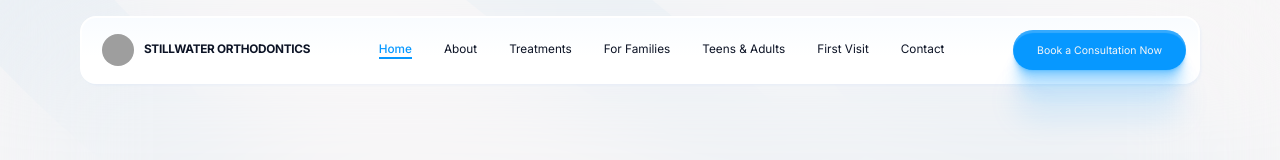
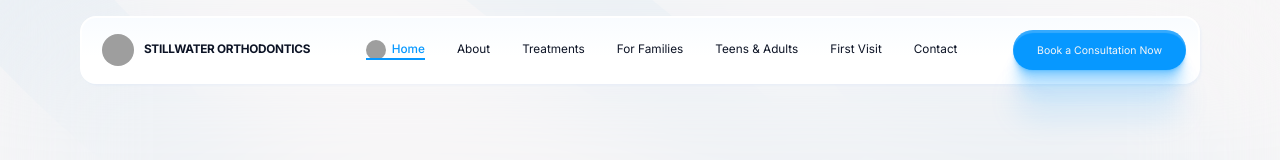
Before and after one commit to dmytro-webild/17636ea3-f3ca-4ea2-bd09-87e6e64eb334, a React (Vite) app: page / in a window 1280 px wide. Shown: the top 160 px of the page. Built offline with nearby package versions, Linux system fonts and the light colour scheme; grey boxes are pictures that could not be loaded; a web font is replaced by a local one.

Commit message:
Webild agent: <TARGET_ELEMENT> The user selected one element (not the whol

```diff
--- a/src/components/Layout.tsx
+++ b/src/components/Layout.tsx
@@ -10,7 +10,7 @@ export default function Layout() {
       <SiteBackgroundSlot />
       <NavbarInline
         logo="STILLWATER ORTHODONTICS"
-        logoImage="https://storage.googleapis.com/webild/users/user_3MGLJMV28y8bVnP1IkR5dvWEUbT/uploaded-1795121790842-362ywcfl.png"
+        logoImage="https://storage.googleapis.com/webild/users/user_3MGLJMV28y8bVnP1IkR5dvWEUbT/uploaded-1795122015742-6ti3zo6g.png"
         navItems={[
           { name: "Home", href: "/" },
           { name: "About", href: "/about" },
--- a/src/components/ui/NavbarInline.tsx
+++ b/src/components/ui/NavbarInline.tsx
@@ -11,7 +11,14 @@ interface NavbarInlineProps {
   ctaButton: { text: string; href: string };
 }
 
-const NavItem = ({ name, href, onClick }: { name: string; href: string; onClick?: () => void }) => {
+interface NavItemProps {
+  name: string;
+  href: string;
+  onClick?: () => void;
+  iconImage?: string;
+}
+
+const NavItem = ({ name, href, onClick, iconImage }: NavItemProps) => {
   const handleClick = useButtonClick(href, onClick);
   const location = useLocation();
   const isActive = location.pathname === href;
@@ -20,13 +27,20 @@ const NavItem = ({ name, href, onClick }: { name: string; href: string; onClick?
     <a
       href={href}
       onClick={handleClick}
-      className={`relative text-sm xl:text-base transition-colors duration-200 ${
+      className={`relative text-sm xl:text-base transition-colors duration-200 flex items-center gap-1.5 ${
         isActive
           ? "text-primary-cta font-medium after:w-full"
           : "text-foreground hover:text-primary-cta after:w-0"
       } after:absolute after:bottom-0 after:left-0 after:h-0.5 after:bg-primary-cta after:transition-all after:duration-300 hover:after:w-full`}
     >
-      {name}
+      {iconImage && (
+        <img
+          src={iconImage}
+          alt=""
+          className="h-5 w-5 rounded-full object-cover shrink-0 inline-block"
+        />
+      )}
+      <span>{name}</span>
     </a>
   );
 };
@@ -58,7 +72,12 @@ const NavbarInline = ({ logo, logoImage, navItems, ctaButton }: NavbarInlineProp
         {/* Desktop Navigation */}
         <div className="hidden lg:flex items-center gap-6 xl:gap-8">
           {navItems.map((item) => (
-            <NavItem key={item.name} name={item.name} href={item.href} />
+            <NavItem
+              key={item.name}
+              name={item.name}
+              href={item.href}
+              iconImage={item.name === "Home" ? logoImage : undefined}
+            />
           ))}
         </div>
 
@@ -88,6 +107,7 @@ const NavbarInline = ({ logo, logoImage, navItems, ctaButton }: NavbarInlineProp
                 key={item.name}
                 name={item.name}
                 href={item.href}
+                iconImage={item.name === "Home" ? logoImage : undefined}
                 onClick={() => setMobileMenuOpen(false)}
               />
             ))}
```
